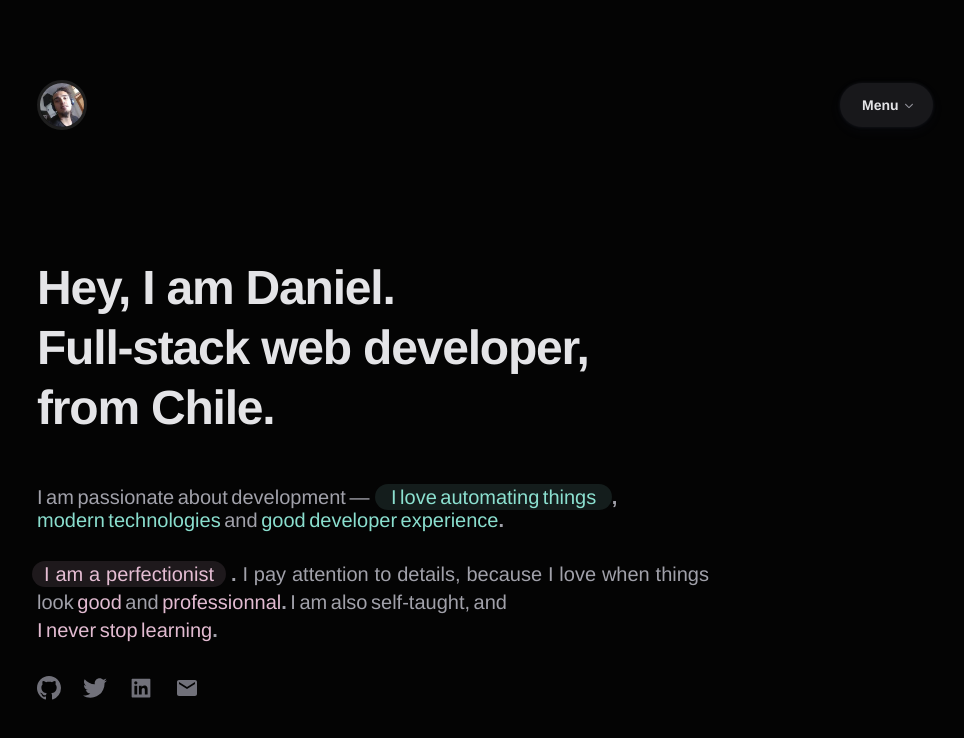
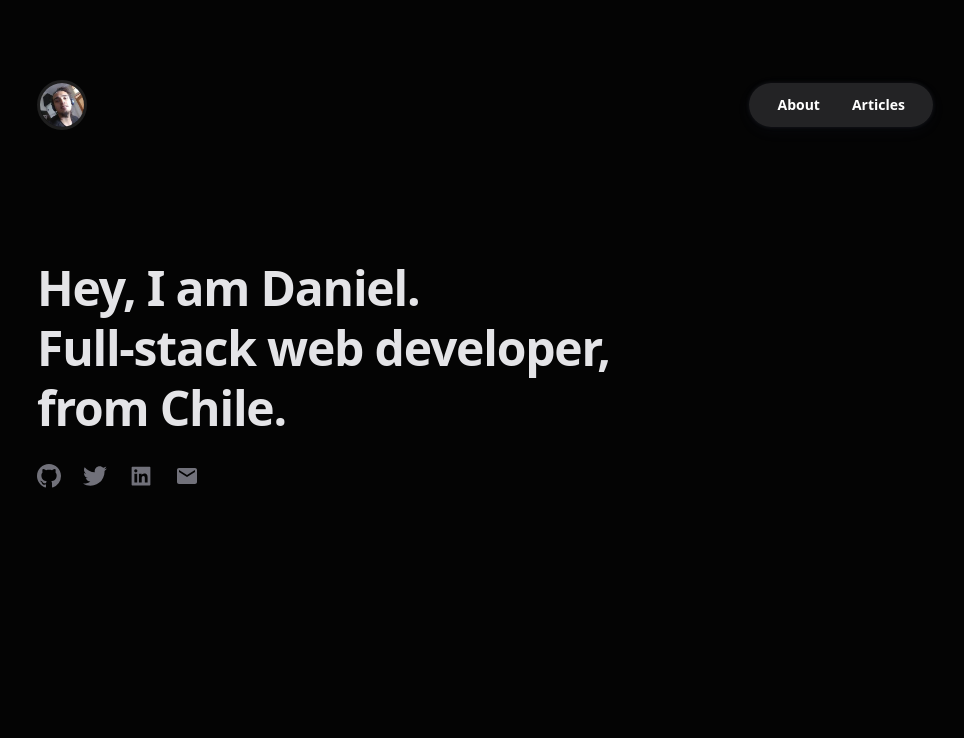
Before and after one commit to danielpizarrotadres/web-site, a React (Create React App) app: page / in a window 1280 px wide. Shown: the top 738 px of the page, without its empty margins (155-1119 px from the left). Built offline with nearby package versions, Linux system fonts and the light colour scheme.

Commit message:
:alembic: Make some changes for testing

```diff
--- a/src/App.js
+++ b/src/App.js
@@ -20,7 +20,7 @@ const App = () => {
     // -> Make funcionality to update size state dinamycally by the current px of the naigation viewport.
     // -> Convert containers into isolated components.
     // -> Make funcionality to render mobile navigation with animations.
-    const [size] = useState('sm');
+    const [size] = useState('lg');
     const [toggle, setToggle] = useState({
         iconClass: classes.ArrowIcon,
         show: false,
@@ -105,6 +105,7 @@ const App = () => {
     const resume = () => {
         return <React.Fragment>
                 <div className={classes.Resume}>
+                    {/*
                     <p className={classes.TopItem}>
                         I am passionate about development <span className={classes.ScreenPlay}>—</span>
                         <span className={classes.Highlight}> I love automating things </span>
@@ -127,6 +128,7 @@ const App = () => {
                         <span className={classes.PinkSlim}> I never stop learning</span>
                         <span className={classes.PinkPoint}>.</span>
                     </p>
+                    */}
                 </div>
         </React.Fragment>;
     };
--- a/src/App.module.css
+++ b/src/App.module.css
@@ -174,6 +174,7 @@
     max-width: 672px;
     margin: 48px 0 0 0;
     /* border: 1px solid orangered; */
+    display: none;
     text-align: justify;
 }
 
@@ -194,7 +195,7 @@
 .IconContainer {
     color: rgb(161, 161, 170);
     display: flex;
-    margin: 32px 0 0 0;
+    margin: 24px 0 0 0;
     /* border: 1px solid blueviolet */
     max-width: 672px;
 }
--- a/src/index.css
+++ b/src/index.css
@@ -1,10 +1,6 @@
 body {
   margin: 0;
-  font-family: Avenir, Helvetica, Arial, sans-serif;
-    -webkit-font-smoothing: antialiased;
-    -moz-osx-font-smoothing: grayscale;
-  -webkit-font-smoothing: antialiased;
-  -moz-osx-font-smoothing: grayscale;
+  font-family: InterVariable,ui-sans-serif,system-ui,-apple-system;
   /*background-color: #040404;*/
   color: white;
 }
```
Also changed, not shown: 2 other files (tests, documents, lock files or other folders).
